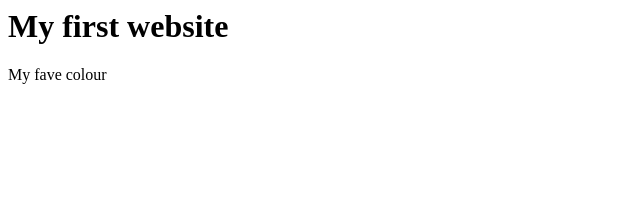
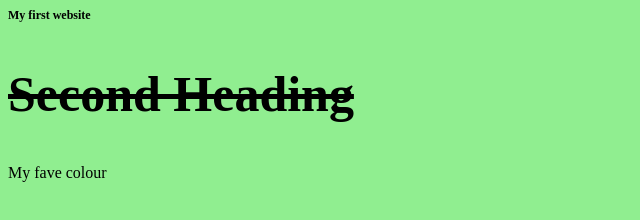
Before and after one commit to queenfrimp/cartoon-heroine, a plain HTML site: page test.html in a window 1280 px wide. Shown: the whole page, without its empty margins (0-640 px from the left). Drawn offline with Linux system fonts and the light colour scheme.

Commit message:
A bunch of experiments with css

```diff
--- /dev/null
+++ b/css/test.css
@@ -0,0 +1,12 @@
+body{
+	background-color: lightgreen;
+}
+
+#first{
+	font-size: 12px;
+}
+
+h2{
+	font-size: 50px;
+	text-decoration: line-through;
+}
--- a/test.html
+++ b/test.html
@@ -1,2 +1,12 @@
-<h1> My first website </h1>
-<p> My fave colour </p>
+<!DOCTYPE html>
+<html>
+<head>
+	<title>Testing 1 2 3</title>
+	<link rel="stylesheet" type="text/css" href="css/test.css">
+</head>
+<body>
+	<h1 id="first"> My first website </h1>
+	<h2>Second Heading</h2>
+	<p> My fave colour </p>
+</body>
+</html>
```
Also changed, not shown: <h1> My first website <:h1>.html (deleted, +0 -2 lines), 1 other file.
